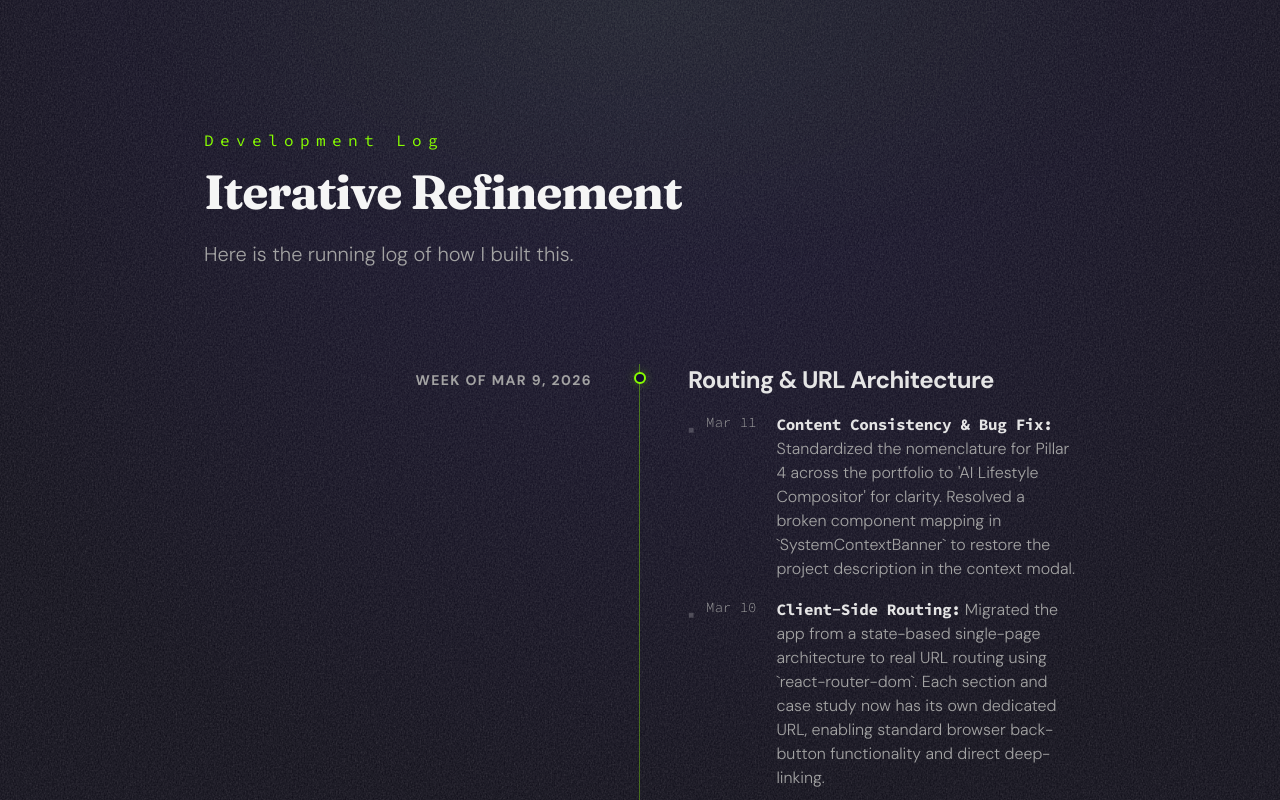
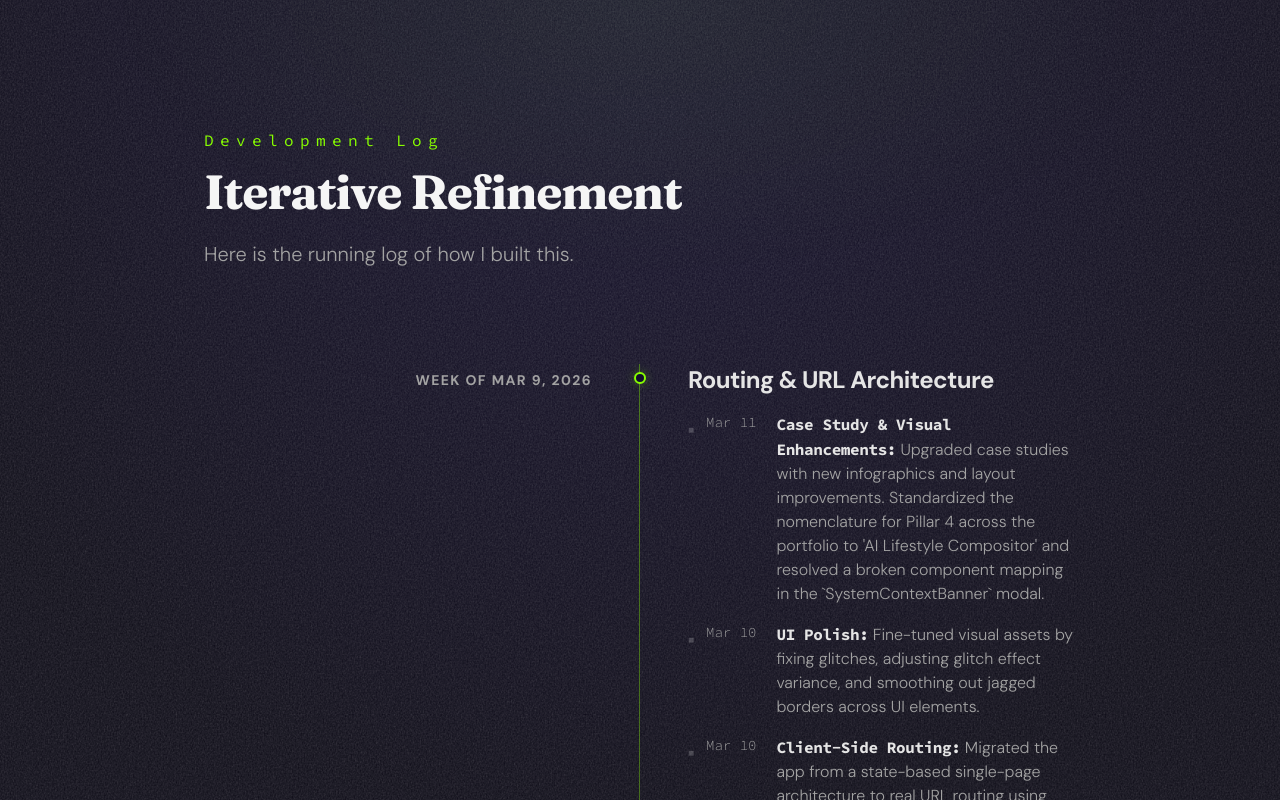
Before and after one commit to bruno40gr/portfolio, a React (Vite) app: page /changelog in a window 1280 px wide. Shown: the top 800 px of the page. Built offline with nearby package versions, Linux system fonts and the light colour scheme.

Commit message:
docs: update changelogs to include recent visual polish and case study enhancement commits

```diff
--- a/src/data/changelogData.js
+++ b/src/data/changelogData.js
@@ -3,7 +3,8 @@ export const CHANGELOG_DATA = [
     week: "Week of Mar 9, 2026",
     title: "Routing & URL Architecture",
     items: [
-      { day: "Mar 11", text: "**Content Consistency & Bug Fix:** Standardized the nomenclature for Pillar 4 across the portfolio to 'AI Lifestyle Compositor' for clarity. Resolved a broken component mapping in `SystemContextBanner` to restore the project description in the context modal." },
+      { day: "Mar 11", text: "**Case Study & Visual Enhancements:** Upgraded case studies with new infographics and layout improvements. Standardized the nomenclature for Pillar 4 across the portfolio to 'AI Lifestyle Compositor' and resolved a broken component mapping in the `SystemContextBanner` modal." },
+      { day: "Mar 10", text: "**UI Polish:** Fine-tuned visual assets by fixing glitches, adjusting glitch effect variance, and smoothing out jagged borders across UI elements." },
       { day: "Mar 10", text: "**Client-Side Routing:** Migrated the app from a state-based single-page architecture to real URL routing using `react-router-dom`. Each section and case study now has its own dedicated URL, enabling standard browser back-button functionality and direct deep-linking." },
       { day: "Mar 10", text: "**Clean URLs & ID Normalization:** Refactored project IDs across the data schema to generate clean, readable URL slugs (e.g., `/project/amazon-image-builder`), and updated dependent components (`AnimatedThumbnail`, `AnimatedHero`) to properly sync with the new architecture." },
       { day: "Mar 10", text: "**Media & Interaction Fixes:** Resolved missing Figma and Video preview thumbnails by deprecating fragile external placeholders. Also resolved a React Router reconciliation issue that was preventing the 'Let's chat' contact overlay from rendering." },
```
Also changed, not shown: 1 other file (tests, documents, lock files or other folders).
